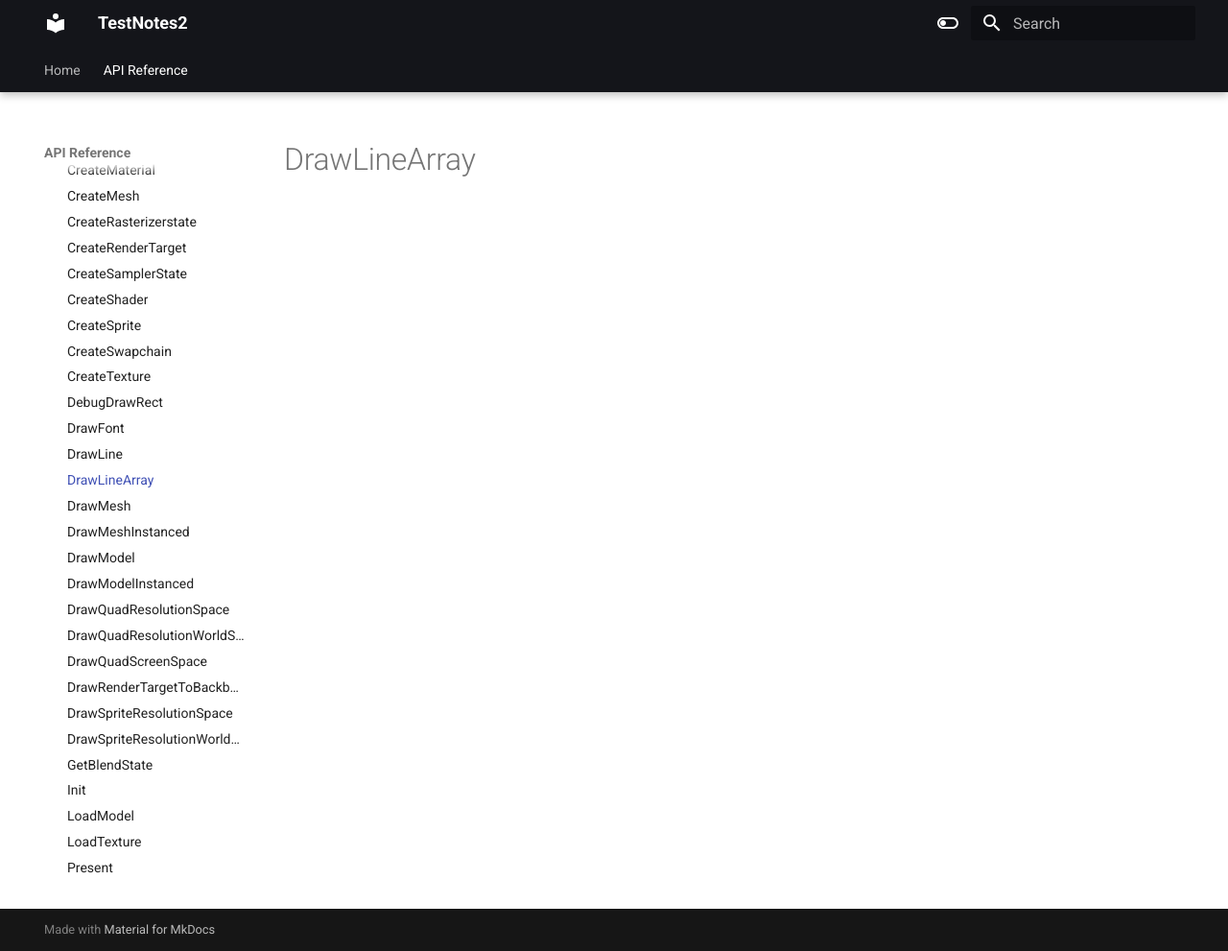
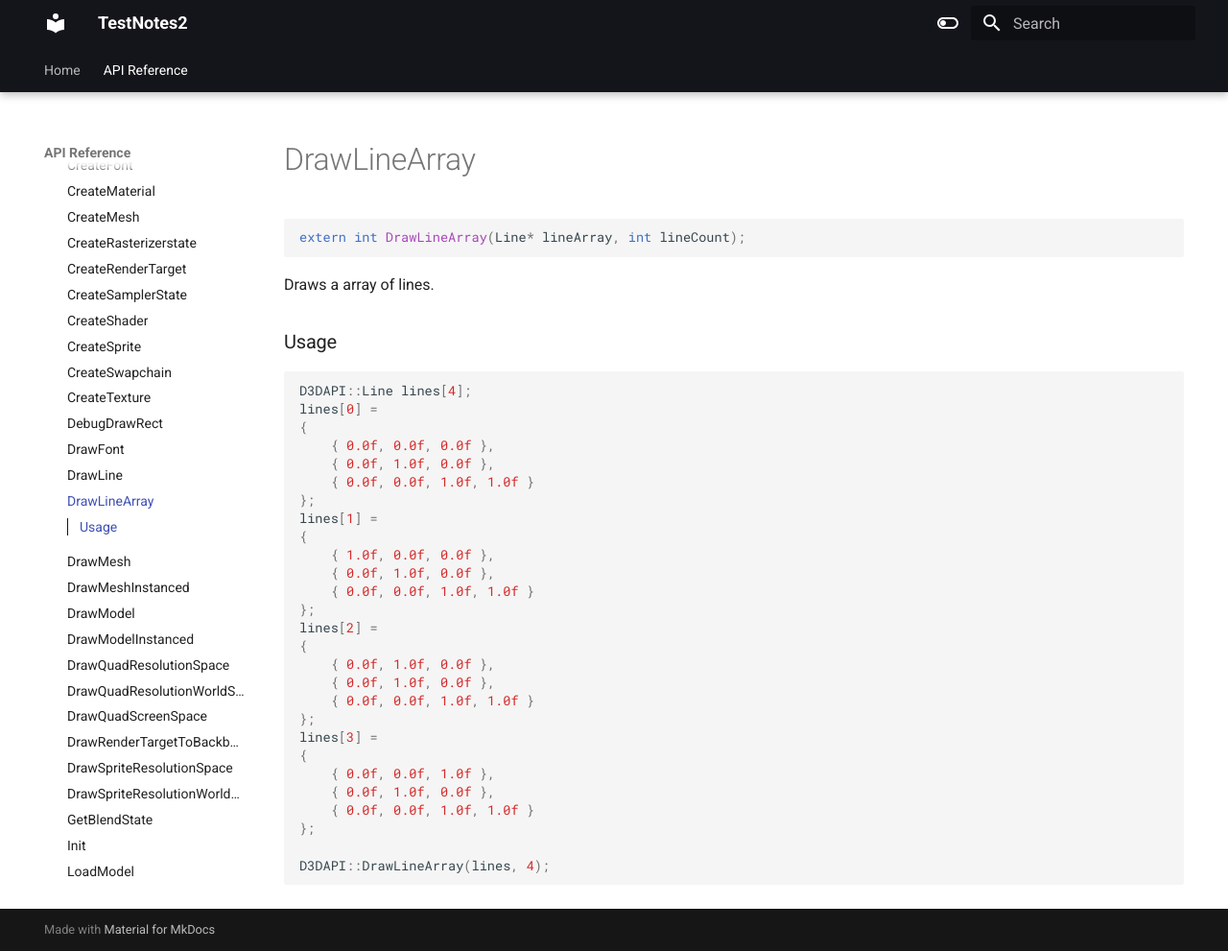
Before and after one commit to erichederstedt/TempEngineDocs, an MkDocs documentation site: the page built from docs/API Reference/D3D11 API/Functions/DrawLineArray.md, in a window 1280 px wide and 991 px high. Shown: the whole window at 96% size. Built offline with MkDocs 1.6.1 and Material for MkDocs 9.7.7, drawn with Linux system fonts in a browser that asks for light colours.

Commit message:
PUSH NOTE : DrawLineArray.md

````diff
--- a/docs/API Reference/D3D11 API/Functions/DrawLineArray.md
+++ b/docs/API Reference/D3D11 API/Functions/DrawLineArray.md
@@ -1 +1,39 @@
 # DrawLineArray
+
+```c++
+extern int DrawLineArray(Line* lineArray, int lineCount);
+```
+
+Draws a array of lines.
+
+
+### Usage
+```c++
+D3DAPI::Line lines[4];
+lines[0] =
+{
+	{ 0.0f, 0.0f, 0.0f },
+	{ 0.0f, 1.0f, 0.0f },
+	{ 0.0f, 0.0f, 1.0f, 1.0f }
+};
+lines[1] =
+{
+	{ 1.0f, 0.0f, 0.0f },
+	{ 0.0f, 1.0f, 0.0f },
+	{ 0.0f, 0.0f, 1.0f, 1.0f }
+};
+lines[2] =
+{
+	{ 0.0f, 1.0f, 0.0f },
+	{ 0.0f, 1.0f, 0.0f },
+	{ 0.0f, 0.0f, 1.0f, 1.0f }
+};
+lines[3] =
+{
+	{ 0.0f, 0.0f, 1.0f },
+	{ 0.0f, 1.0f, 0.0f },
+	{ 0.0f, 0.0f, 1.0f, 1.0f }
+};
+
+D3DAPI::DrawLineArray(lines, 4);
+```
````
